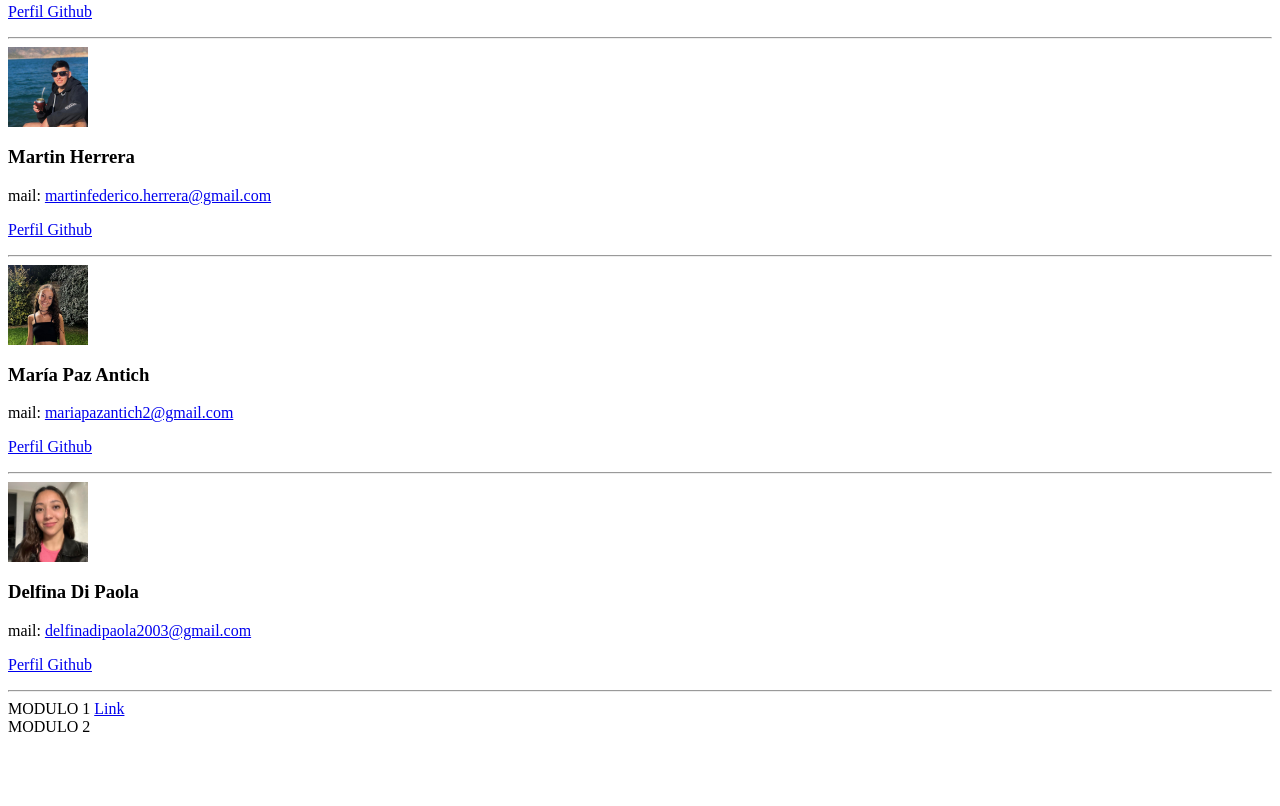
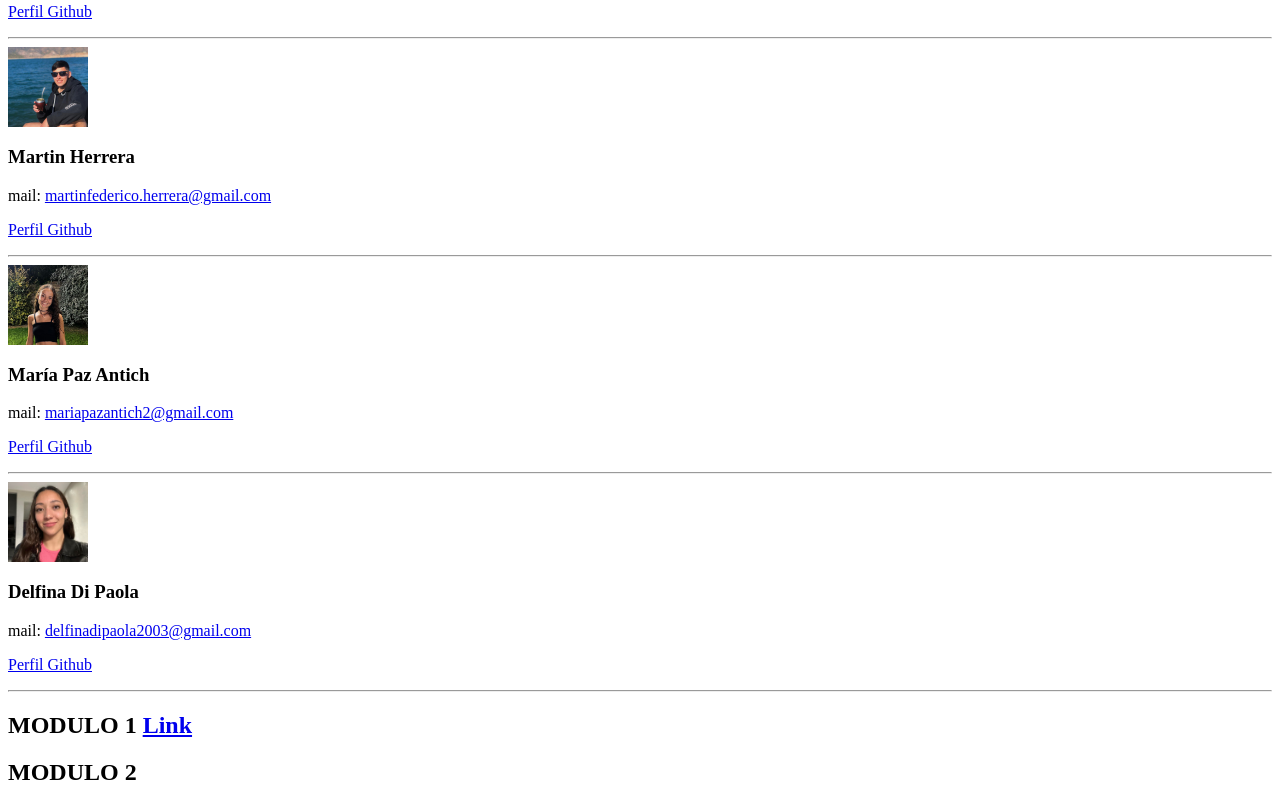
Before and after one commit to delfinadipa/CV_Di-Paola, a plain HTML site: page index.html in a window 1280 px wide. Shown: the part 880-1686 px from the top of the page. Before the commit the page ends 1624 px from the top, so only its background shows below. Drawn offline with Linux system fonts and the light colour scheme.

Commit message:
index.html

```diff
--- a/index.html
+++ b/index.html
@@ -86,8 +86,8 @@ mail:
 <a href="https://github.com/delfinadipa">Perfil Github</a>
 
 <hr>
-    MODULO 1 <a href="www.pepito.com">Link </a> <br>
-    MODULO 2
+    <h2> MODULO 1 <a href="https://github.com/MartinFH2002/MODULO1">Link</a> <br>
+    <h2> MODULO 2
 
 </body>
 
```
